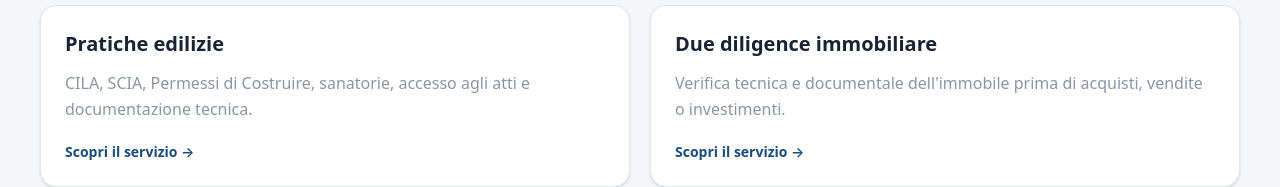
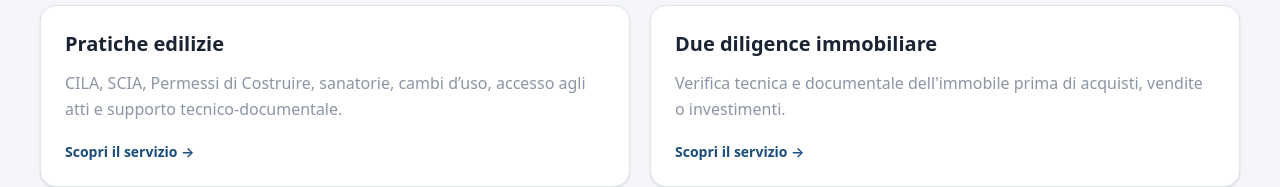
Before and after one commit to Mujyarugamba/ingegneri-co, a Next.js app: page /servizi/ingegneria-edilizia-energia in a window 1280 px wide. Shown: the part 577-764 px from the top of the page. Built offline with nearby package versions, Linux system fonts and the light colour scheme.

Commit message:
Allinea il catalogo edilizio ai servizi offerti

```diff
--- a/src/app/servizi/ingegneria-edilizia-energia/page.tsx
+++ b/src/app/servizi/ingegneria-edilizia-energia/page.tsx
@@ -12,7 +12,7 @@ export const metadata: Metadata = {
 };
 
 const services = [
-  { title: "Pratiche edilizie", description: "CILA, SCIA, Permessi di Costruire, sanatorie, accesso agli atti e documentazione tecnica.", href: "/servizi/pratiche-edilizie" },
+  { title: "Pratiche edilizie", description: "CILA, SCIA, Permessi di Costruire, sanatorie, cambi d’uso, accesso agli atti e supporto tecnico-documentale.", href: "/servizi/pratiche-edilizie" },
   { title: "Due diligence immobiliare", description: "Verifica tecnica e documentale dell'immobile prima di acquisti, vendite o investimenti.", href: "/servizi/due-diligence-immobiliare" },
   { title: "Conformità urbanistica e catastale", description: "Confronto tra titoli edilizi, documentazione catastale e stato dei luoghi.", href: "/servizi/conformita-urbanistica-catastale" },
   { title: "APE e certificazione energetica", description: "Attestato di Prestazione Energetica e valutazione della classe energetica dell'immobile.", href: "/servizi/ape-certificazione-energetica" },
```
